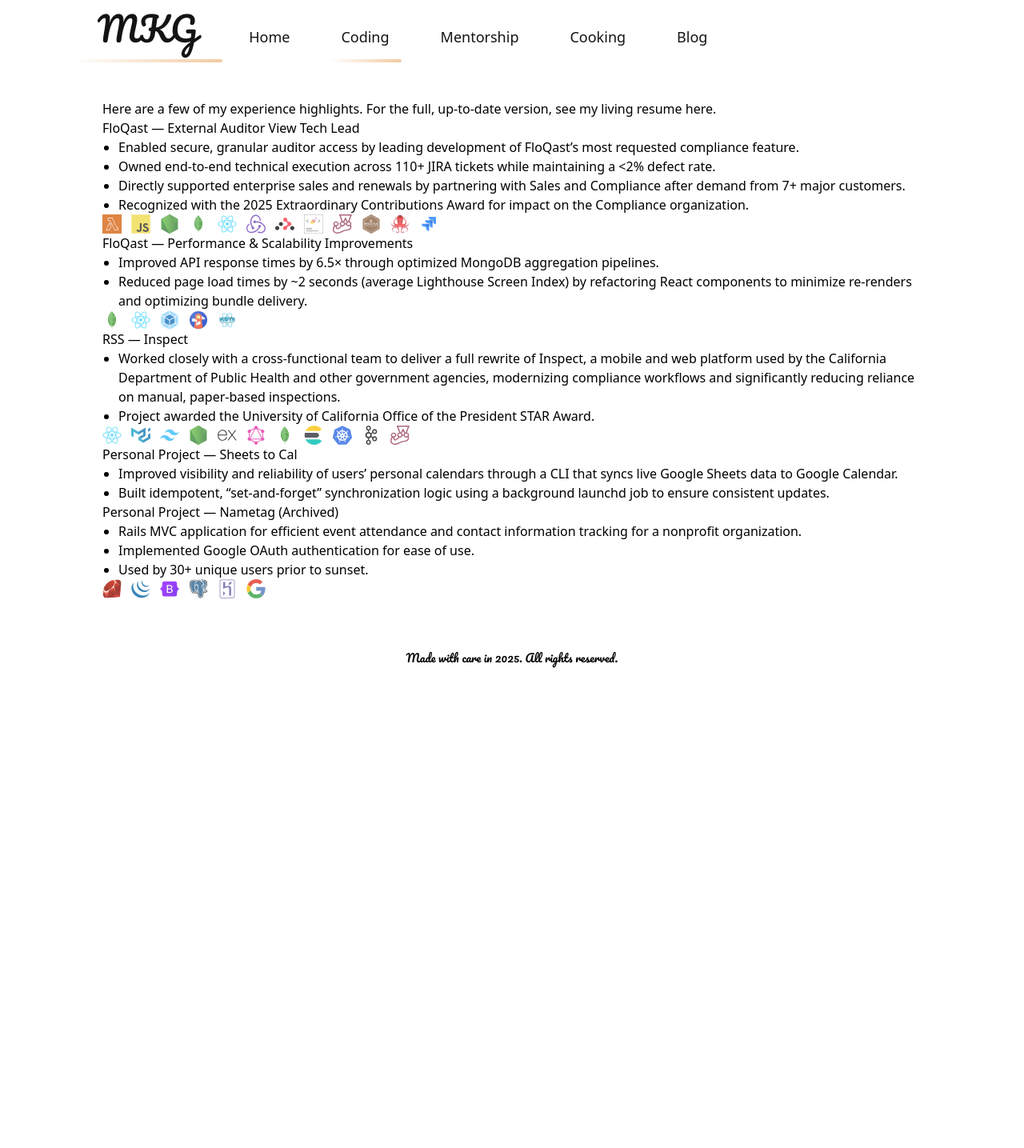
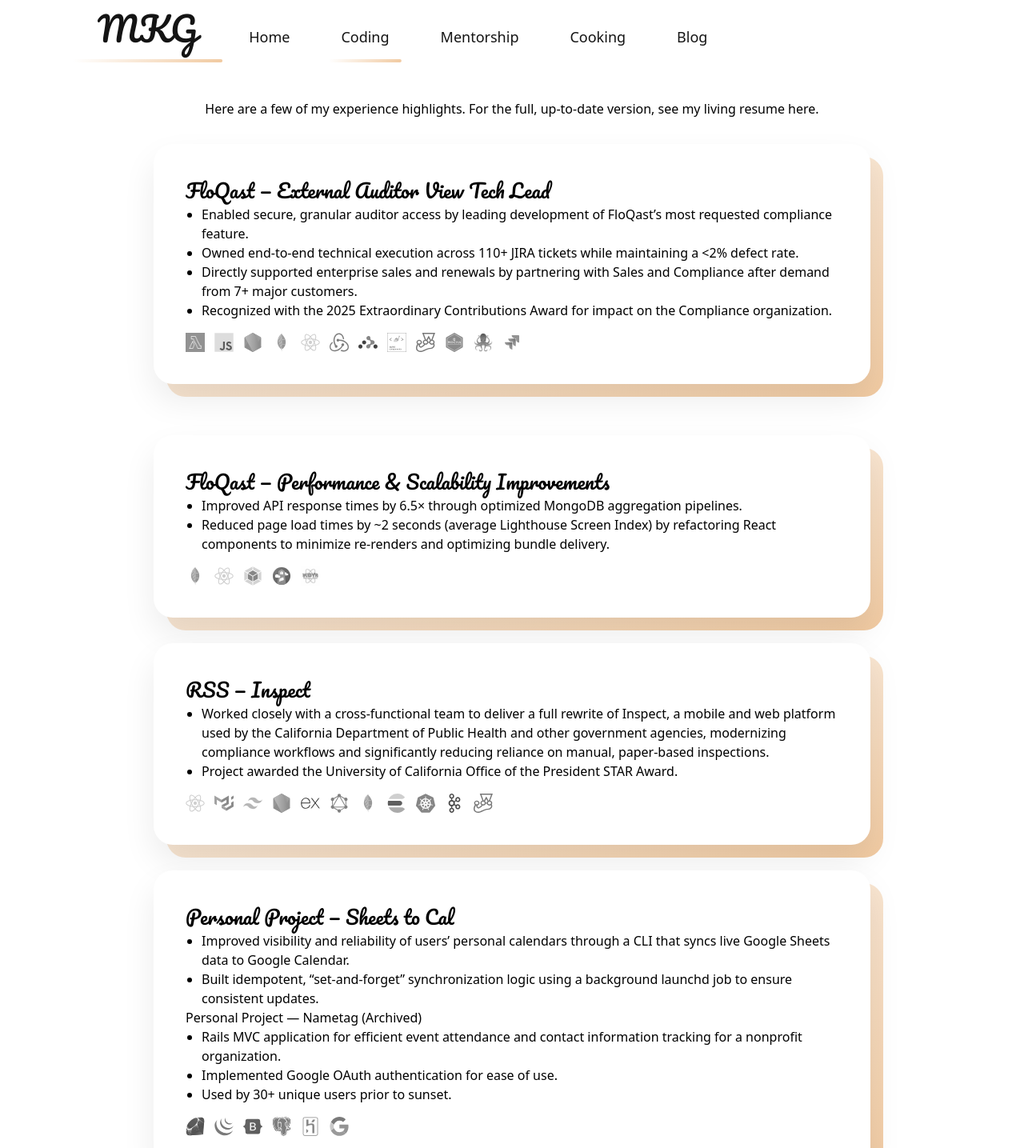
Before and after one commit to mackenzie-km/portfolio, a React (Vite) app: page /coding in a window 1280 px wide. Shown: the top 1435 px of the page at 80% size. Before the commit the page ends 858 px from the top, so only its background shows below. Built offline with nearby package versions, Linux system fonts and the light colour scheme.

Commit message:
more standardized, add profile

```diff
--- a/src/Coding.jsx
+++ b/src/Coding.jsx
@@ -1,9 +1,10 @@
+import { motion } from "motion/react";
 import { imageMap } from "./constants/icons";
 
 export default function Coding() {
   return (
     <div class="page-container">
-      <p>
+      <p class="text-center">
         Here are a few of my experience highlights. For the full, up-to-date
         version, see my living resume{" "}
         <a
@@ -14,27 +15,45 @@
         </a>
         .
       </p>
-      <p>FloQast — External Auditor View Tech Lead</p>
+      <motion.div
+        whileHover={{
+          x: [0, -3, 3, -3, 3, 0],
+          transition: {
+            duration: 1,
+          },
+        }}
+        class="relative mx-auto mt-8 max-w-4xl"
+      >
+        <div
+          class="absolute inset-0 translate-x-4 translate-y-4 rounded-3xl
+          bg-gradient-to-br from-[var(--color-accent-dark)] to-[var(--color-accent-med)] opacity-100"
+        ></div>
+        <div
+          class="relative rounded-3xl bg-white p-10
+           shadow-[0_20px_40px_rgba(0,0,0,0.08)]"
+        >
+          <p class="font-pacifico text-[1.5rem]">
+            FloQast — External Auditor View Tech Lead
+          </p>
           <ul class="list-disc pl-5">
             <li>
               Enabled secure, granular auditor access by leading development of
               FloQast’s most requested compliance feature.
             </li>
             <li>
-          Owned end-to-end technical execution across 110+ JIRA tickets while
-          maintaining a &lt;2% defect rate.
+              Owned end-to-end technical execution across 110+ JIRA tickets
+              while maintaining a &lt;2% defect rate.
             </li>
             <li>
-          Directly supported enterprise sales and renewals by partnering with
-          Sales and Compliance after demand from 7+ major customers.
+              Directly supported enterprise sales and renewals by partnering
+              with Sales and Compliance after demand from 7+ major customers.
             </li>
             <li>
-          Recognized with the 2025 Extraordinary Contributions Award for impact
-          on the Compliance organization.
+              Recognized with the 2025 Extraordinary Contributions Award for
+              impact on the Compliance organization.
             </li>
           </ul>
-
-      <div class="flex flex-wrap items-center gap-3">
+          <div class="flex flex-wrap items-center mt-4 gap-3">
             <a href="https://aws.amazon.com/lambda/" target="_blank">
               <img
                 class="tech-icon"
@@ -103,7 +122,12 @@
               />
             </a>
             <a href="https://jestjs.io/" target="_blank">
-          <img class="tech-icon" src={imageMap.jest} alt="Jest" title="Jest" />
+              <img
+                class="tech-icon"
+                src={imageMap.jest}
+                alt="Jest"
+                title="Jest"
+              />
             </a>
             <a href="https://mochajs.org/" target="_blank">
               <img
@@ -122,11 +146,36 @@
               />
             </a>
             <a href="https://www.atlassian.com/software/jira" target="_blank">
-          <img class="tech-icon" src={imageMap.jira} alt="Jira" title="Jira" />
+              <img
+                class="tech-icon"
+                src={imageMap.jira}
+                alt="Jira"
+                title="Jira"
+              />
             </a>
           </div>
-
-      <p>FloQast — Performance & Scalability Improvements</p>
+        </div>
+      </motion.div>
+      <motion.div
+        whileHover={{
+          x: [0, -3, 3, -3, 3, 0],
+          transition: {
+            duration: 1,
+          },
+        }}
+        class="relative mx-auto mt-16 max-w-4xl"
+      >
+        <div
+          class="absolute inset-0 translate-x-4 translate-y-4 rounded-3xl
+           bg-gradient-to-br from-[var(--color-accent-dark)] to-[var(--color-accent-med)] opacity-100"
+        ></div>
+        <div
+          class="relative rounded-3xl bg-white p-10
+           shadow-[0_20px_40px_rgba(0,0,0,0.08)]"
+        >
+          <p class="font-pacifico text-[1.5rem]">
+            FloQast — Performance & Scalability Improvements
+          </p>
           <ul class="list-disc pl-5">
             <li>
               Improved API response times by 6.5× through optimized MongoDB
@@ -139,7 +188,7 @@
             </li>
           </ul>
 
-      <div class="flex flex-wrap items-center gap-3">
+          <div class="flex flex-wrap items-center gap-3 mt-4">
             <a href="https://www.mongodb.com/" target="_blank">
               <img
                 class="tech-icon"
@@ -164,7 +213,10 @@
                 title="Webpack"
               />
             </a>
-        <a href="https://developer.chrome.com/docs/lighthouse/" target="_blank">
+            <a
+              href="https://developer.chrome.com/docs/lighthouse/"
+              target="_blank"
+            >
               <img
                 class="tech-icon"
                 src={imageMap.lighthouse}
@@ -184,23 +236,42 @@
               />
             </a>
           </div>
+        </div>
+      </motion.div>
 
-      <p>RSS — Inspect</p>
+      <motion.div
+        whileHover={{
+          x: [0, -3, 3, -3, 3, 0],
+          transition: {
+            duration: 1,
+          },
+        }}
+        class="relative mx-auto mt-8 max-w-4xl"
+      >
+        <div
+          class="absolute inset-0 translate-x-4 translate-y-4 rounded-3xl
+            bg-gradient-to-br from-[var(--color-accent-dark)] to-[var(--color-accent-med)] opacity-100"
+        ></div>
+        <div
+          class="relative rounded-3xl bg-white p-10
+           shadow-[0_20px_40px_rgba(0,0,0,0.08)]"
+        >
+          <p class="font-pacifico text-[1.5rem]">RSS — Inspect</p>
           <ul class="list-disc pl-5">
             <li>
-          Worked closely with a cross-functional team to deliver a full rewrite
-          of Inspect, a mobile and web platform used by the California
-          Department of Public Health and other government agencies, modernizing
-          compliance workflows and significantly reducing reliance on manual,
-          paper-based inspections.
+              Worked closely with a cross-functional team to deliver a full
+              rewrite of Inspect, a mobile and web platform used by the
+              California Department of Public Health and other government
+              agencies, modernizing compliance workflows and significantly
+              reducing reliance on manual, paper-based inspections.
             </li>
             <li>
-          Project awarded the University of California Office of the President
-          STAR Award.
+              Project awarded the University of California Office of the
+              President STAR Award.
             </li>
           </ul>
 
-      <div class="flex flex-wrap items-center gap-3">
+          <div class="flex flex-wrap items-center gap-3 mt-4">
             <a href="https://react.dev/" target="_blank">
               <img
                 class="tech-icon"
@@ -282,15 +353,41 @@
               />
             </a>
             <a href="https://jestjs.io/" target="_blank">
-          <img class="tech-icon" src={imageMap.jest} alt="Jest" title="Jest" />
+              <img
+                class="tech-icon"
+                src={imageMap.jest}
+                alt="Jest"
+                title="Jest"
+              />
             </a>
           </div>
-
-      <p>Personal Project — Sheets to Cal</p>
+        </div>
+      </motion.div>
+      <motion.div
+        whileHover={{
+          x: [0, -3, 3, -3, 3, 0],
+          transition: {
+            duration: 1,
+          },
+        }}
+        class="relative mx-auto mt-8 max-w-4xl"
+      >
+        <div
+          class="absolute inset-0 translate-x-4 translate-y-4 rounded-3xl
+            bg-gradient-to-br from-[var(--color-accent-dark)] to-[var(--color-accent-med)] opacity-100"
+        ></div>
+        <div
+          class="relative rounded-3xl bg-white p-10
+           shadow-[0_20px_40px_rgba(0,0,0,0.08)]"
+        >
+          <p class="font-pacifico text-[1.5rem]">
+            Personal Project — Sheets to Cal
+          </p>
           <ul class="list-disc pl-5">
             <li>
               Improved visibility and reliability of users’ personal calendars
-          through a CLI that syncs live Google Sheets data to Google Calendar.
+              through a CLI that syncs live Google Sheets data to Google
+              Calendar.
             </li>
             <li>
               Built idempotent, “set-and-forget” synchronization logic using a
@@ -308,7 +405,7 @@
             <li>Used by 30+ unique users prior to sunset.</li>
           </ul>
 
-      <div class="flex flex-wrap items-center gap-3">
+          <div class="flex flex-wrap items-center gap-3 mt-4">
             <a href="https://rubyonrails.org/" target="_blank">
               <img
                 class="tech-icon"
@@ -359,5 +456,7 @@
             </a>
           </div>
         </div>
+      </motion.div>
+    </div>
   );
 }
--- a/src/index.css
+++ b/src/index.css
@@ -23,7 +23,7 @@
     @apply mx-[10%] my-[5%];
   }
   .tech-icon {
-    @apply w-6 h-6 opacity-80 transition hover:opacity-100;
+    @apply w-6 h-6 grayscale opacity-80 transition hover:grayscale hover:opacity-100 hover:drop-shadow-[0_0_8px_rgba(249,115,22,0.6)];
   }
   .nav-link {
     @apply absolute left-1/2 top-full
```
Also changed, not shown: src/About.jsx (+25 -16 lines), src/assets/about/headshot.jpeg (added). Lines whose indentation alone changed are shown as unchanged.
